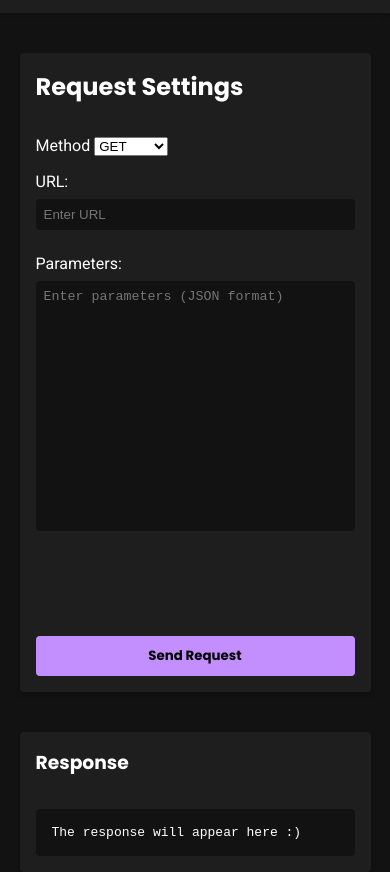
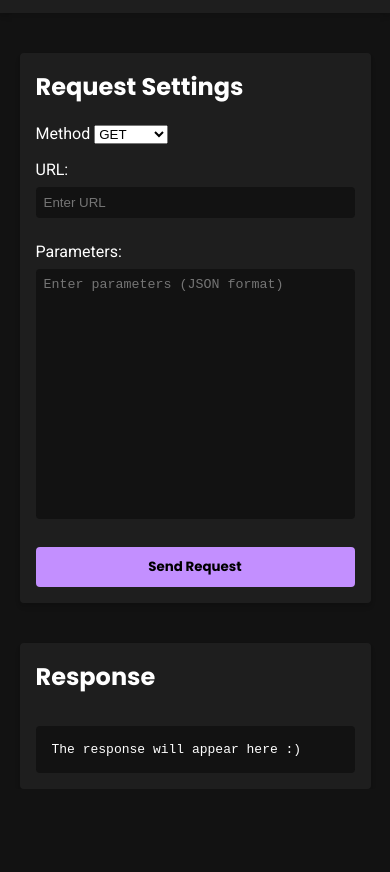
Before and after one commit to gabrielrez/ReqLite, a plain HTML site: page index.html in a window 390 px wide. Shown: the part 59-931 px from the top of the page. After the commit the page ends 848 px from the top, so only its background shows below. Drawn offline with Linux system fonts and the light colour scheme.

Commit message:
melhorado a responsividade

```diff
--- a/index.html
+++ b/index.html
@@ -57,7 +57,7 @@
     </section>
     <section class="response-section">
       <div class="response">
-        <h3 class="onSurface">Response</h3>
+        <h2 class="onSurface">Response</h2>
         <pre id="responseOutput">The response will appear here :)</pre>
       </div>
     </section>
--- a/style.css
+++ b/style.css
@@ -87,9 +87,12 @@ main section{
   color: var(--onSurface);
 }
 
+.request-form{
+  height: 100%;
+}
+
 #requestForm{
-  margin-top: 32px;
-  height: 64vh;
+  margin-top: 20px;
   display: flex;
   flex-direction: column;
   justify-content: space-between;
@@ -135,7 +138,7 @@ textarea {
   transform: scale(0.95);
 }
 
-.response h3{
+.response h2{
   font-family: 'Poppins';
 }
 
@@ -146,6 +149,8 @@ pre {
   padding: 16px;
   border-radius: 4px;
   background-color: var(--background);
+  max-height: 60vh;
+  overflow-y: auto;
 }
 
 .btn-theme{
```
